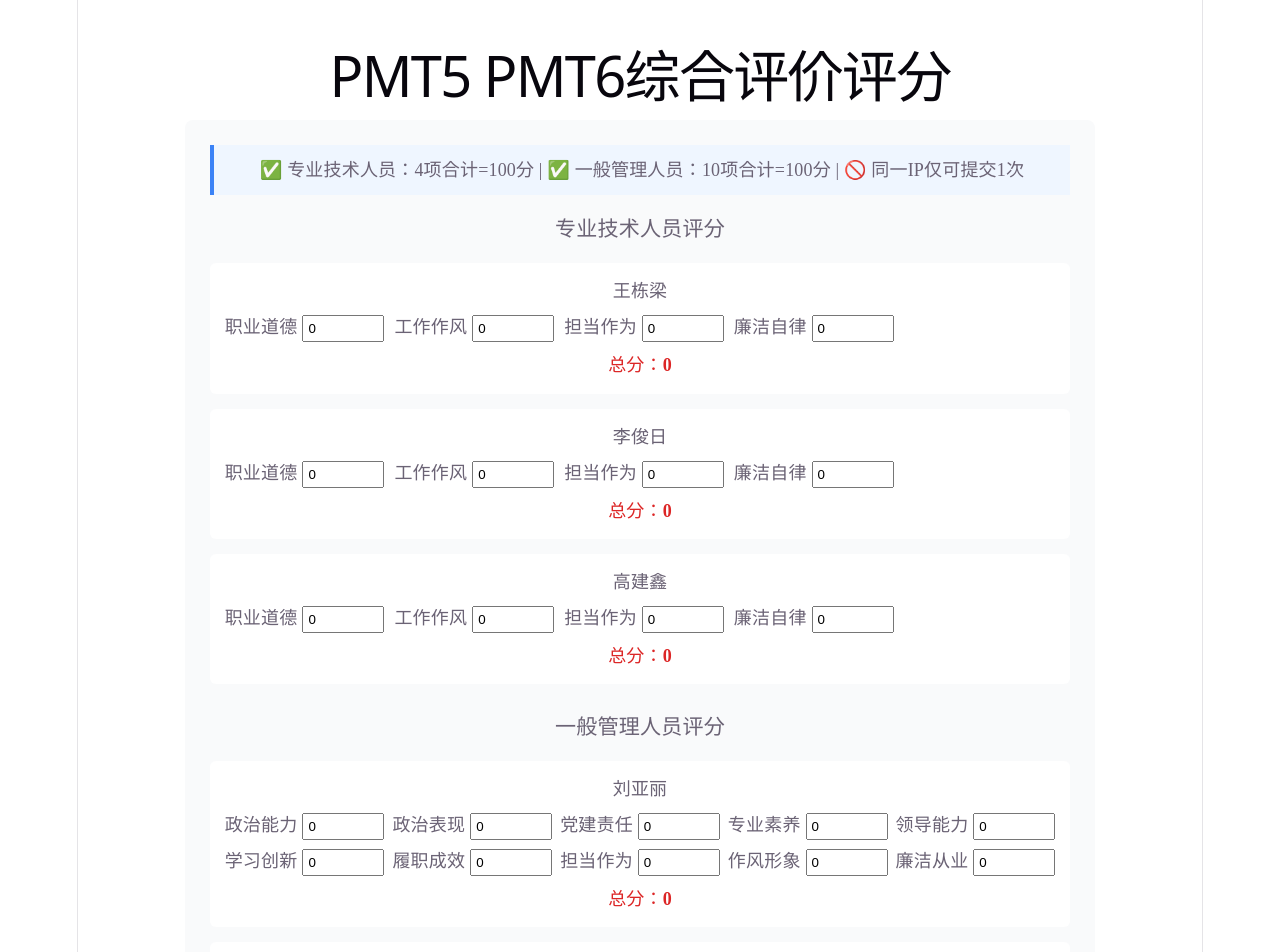
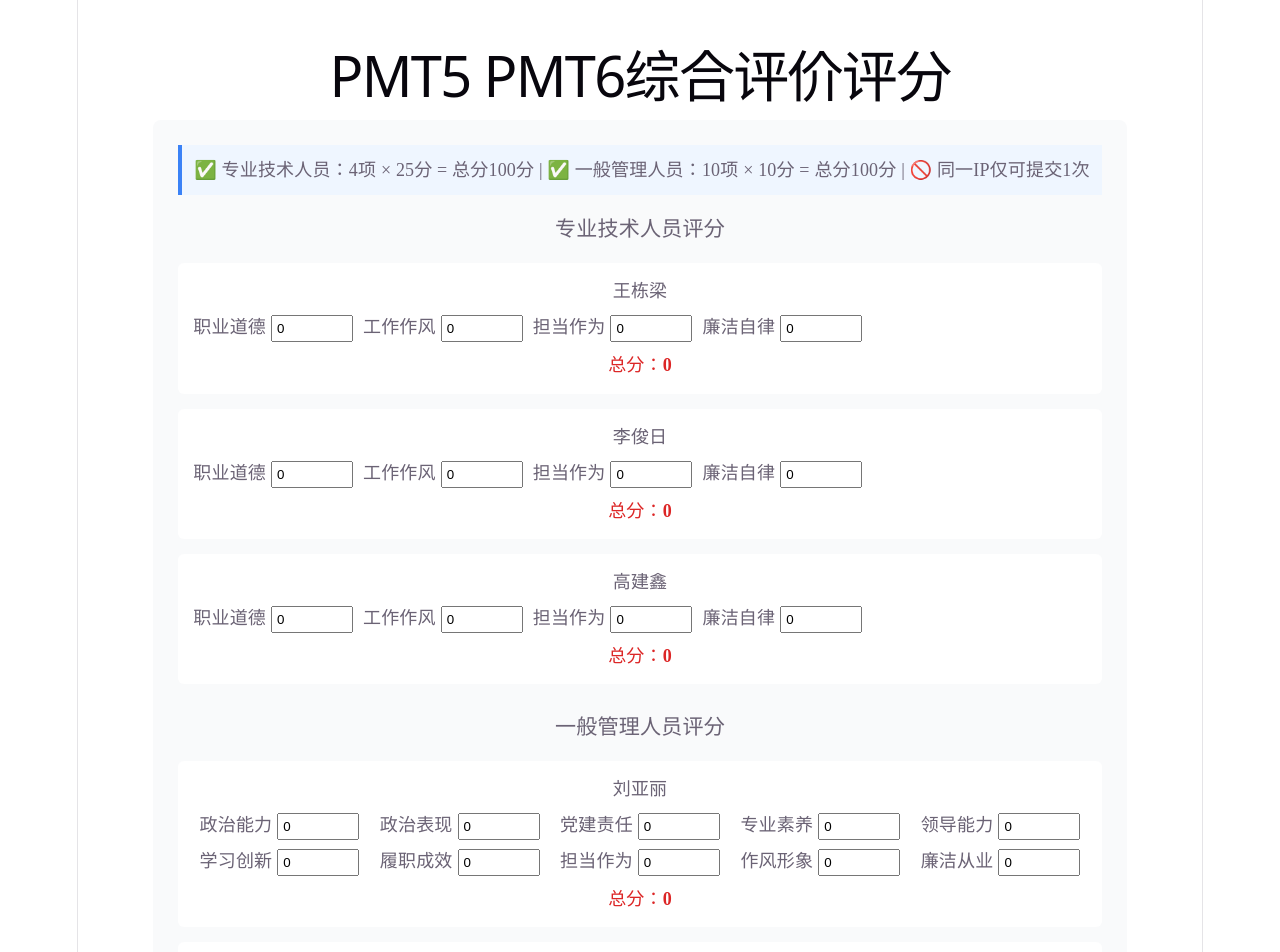
Before and after one commit to ailosasa/vote-vue-ai, a Vue app: page /dept_PMT6 in a window 1280 px wide. Shown: the top 952 px of the page. Built offline with nearby package versions, Linux system fonts and the light colour scheme.

Commit message:
修改考评问卷评分校验规则

```diff
--- a/src/views/Dept_PMT5.vue
+++ b/src/views/Dept_PMT5.vue
@@ -2,73 +2,86 @@
   <div class="app-container">
     <h1>{{ data.deptName }} PMT5综合评价评分</h1>
     <div class="vote-form">
-      <div class="form-tip">✅ 专业技术人员：4项合计=100分 | ✅ 一般管理人员：10项合计=100分 | 🚫 同一IP仅可提交1次</div>
+      <!-- 修正提示语：匹配最新评分规则 -->
+      <div class="form-tip">
+        ✅ 专业技术人员：4项 × 25分 = 总分100分 |
+        ✅ 一般管理人员：10项 × 10分 = 总分100分 |
+        🚫 同一IP仅可提交1次
+      </div>
 
-      <!-- 板块1：专业技术人员（从JSON读取） -->
+      <!-- 板块1：专业技术人员（每项最高25分） -->
       <div class="section">
         <h3>专业技术人员评分</h3>
         <div v-for="name in data.technicalStaff" :key="name" class="person-box">
           <span>{{ name }}</span>
           <div class="score-items">
-            <div>职业道德<input v-model.number="tech[name].moral" @input="calcTech(name)" min="0" max="100"></div>
-            <div>工作作风<input v-model.number="tech[name].work_style" @input="calcTech(name)" min="0" max="100"></div>
-            <div>担当作为<input v-model.number="tech[name].responsibility" @input="calcTech(name)" min="0" max="100"></div>
-            <div>廉洁自律<input v-model.number="tech[name].integrity" @input="calcTech(name)" min="0" max="100"></div>
+            <div>职业道德<input v-model.number="tech[name].moral" @input="calcTech(name)" min="0" max="25"></div>
+            <div>工作作风<input v-model.number="tech[name].work_style" @input="calcTech(name)" min="0" max="25"></div>
+            <div>担当作为<input v-model.number="tech[name].responsibility" @input="calcTech(name)" min="0" max="25"></div>
+            <div>廉洁自律<input v-model.number="tech[name].integrity" @input="calcTech(name)" min="0" max="25"></div>
           </div>
           <div class="total">总分：{{ techTotal[name] }}</div>
         </div>
       </div>
 
-      <!-- 板块2：一般管理人员（从JSON读取） -->
+      <!-- 板块2：一般管理人员（每项最高10分） -->
       <div class="section">
         <h3>一般管理人员评分</h3>
         <div v-for="name in data.managementStaff" :key="name" class="person-box">
           <span>{{ name }}</span>
           <div class="score-items grid-10">
-            <div>政治能力<input v-model.number="manage[name].political_ability" @input="calcManage(name)" min="0" max="100"></div>
-            <div>政治表现<input v-model.number="manage[name].political_performance" @input="calcManage(name)" min="0" max="100"></div>
-            <div>党建责任<input v-model.number="manage[name].party_duty" @input="calcManage(name)" min="0" max="100"></div>
-            <div>专业素养<input v-model.number="manage[name].professional" @input="calcManage(name)" min="0" max="100"></div>
-            <div>领导能力<input v-model.number="manage[name].leadership" @input="calcManage(name)" min="0" max="100"></div>
-            <div>学习创新<input v-model.number="manage[name].innovation" @input="calcManage(name)" min="0" max="100"></div>
-            <div>履职成效<input v-model.number="manage[name].performance" @input="calcManage(name)" min="0" max="100"></div>
-            <div>担当作为<input v-model.number="manage[name].act" @input="calcManage(name)" min="0" max="100"></div>
-            <div>作风形象<input v-model.number="manage[name].style_image" @input="calcManage(name)" min="0" max="100"></div>
-            <div>廉洁从业<input v-model.number="manage[name].integrity_work" @input="calcManage(name)" min="0" max="100"></div>
+            <div>政治能力<input v-model.number="manage[name].political_ability" @input="calcManage(name)" min="0" max="10"></div>
+            <div>政治表现<input v-model.number="manage[name].political_performance" @input="calcManage(name)" min="0" max="10"></div>
+            <div>党建责任<input v-model.number="manage[name].party_duty" @input="calcManage(name)" min="0" max="10"></div>
+            <div>专业素养<input v-model.number="manage[name].professional" @input="calcManage(name)" min="0" max="10"></div>
+            <div>领导能力<input v-model.number="manage[name].leadership" @input="calcManage(name)" min="0" max="10">
+            </div>
+            <div>学习创新<input v-model.number="manage[name].innovation" @input="calcManage(name)" min="0" max="10">
+            </div>
+            <div>履职成效<input v-model.number="manage[name].performance" @input="calcManage(name)" min="0" max="10">
+            </div>
+            <div>担当作为<input v-model.number="manage[name].act" @input="calcManage(name)" min="0" max="10"></div>
+            <div>作风形象<input v-model.number="manage[name].style_image" @input="calcManage(name)" min="0" max="10">
+            </div>
+            <div>廉洁从业<input v-model.number="manage[name].integrity_work" @input="calcManage(name)" min="0" max="10">
+            </div>
           </div>
           <div class="total">总分：{{ manageTotal[name] }}</div>
         </div>
       </div>
 
-      <button class="submit-btn" @click="submitAll" :disabled="submitting">{{ submitting ? '提交中...' : '提交全部评分' }}</button>
+      <button class="submit-btn" @click="submitAll" :disabled="submitting">{{
+          submitting ? '提交中...' : '提交全部评分'
+        }}
+      </button>
       <div v-if="msg" class="message" :class="type">{{ msg }}</div>
     </div>
   </div>
 </template>
 
 <script setup>
-import { ref, reactive } from 'vue'
-import { supabase } from '../utils/supabase'
-import { getClientIP } from '../utils/ip'
-// 🔥 核心：从data文件读取部门人员（无硬编码）
+import {ref, reactive} from 'vue'
+import {supabase} from '../utils/supabase'
+import {getClientIP} from '../utils/ip'
+// 从JSON文件读取人员数据
 import data from '../data/dept_PMT5.json'
 
-// 自动从JSON获取配置
 const DEPT = data.deptName
 const techPersons = data.technicalStaff
 const managePersons = data.managementStaff
 
-// 评分数据初始化
+// 初始化技术人员评分
 const tech = reactive({})
 const techTotal = reactive({})
-techPersons.forEach(n => tech[n] = { moral:0, work_style:0, responsibility:0, integrity:0 })
+techPersons.forEach(n => tech[n] = {moral: 0, work_style: 0, responsibility: 0, integrity: 0})
 techPersons.forEach(n => techTotal[n] = 0)
 
+// 初始化管理人员评分
 const manage = reactive({})
 const manageTotal = reactive({})
 managePersons.forEach(n => manage[n] = {
-  political_ability:0, political_performance:0, party_duty:0, professional:0, leadership:0,
-  innovation:0, performance:0, act:0, style_image:0, integrity_work:0
+  political_ability: 0, political_performance: 0, party_duty: 0, professional: 0, leadership: 0,
+  innovation: 0, performance: 0, act: 0, style_image: 0, integrity_work: 0
 })
 managePersons.forEach(n => manageTotal[n] = 0)
 
@@ -88,25 +101,29 @@ const calcManage = (name) => {
   manageTotal[name] = s.political_ability + s.political_performance + s.party_duty + s.professional + s.leadership + s.innovation + s.performance + s.act + s.style_image + s.integrity_work
 }
 
-// 一键提交
+// 提交逻辑（不变）
 const submitAll = async () => {
   submitting.value = true
   msg.value = ''
   const ip = await getClientIP()
 
   try {
-    // IP防重复
-    const { data: hasTech } = await supabase.from('tech_scores').select('*').eq('dept_name', DEPT).eq('ip', ip)
-    const { data: hasManage } = await supabase.from('manage_scores').select('*').eq('dept_name', DEPT).eq('ip', ip)
+    // IP防重复提交
+    const {data: hasTech} = await supabase.from('tech_scores').select('*').eq('dept_name', DEPT).eq('ip', ip)
+    const {data: hasManage} = await supabase.from('manage_scores').select('*').eq('dept_name', DEPT).eq('ip', ip)
     if (hasTech.length > 0 || hasManage.length > 0) throw new Error('当前IP已提交，不可重复提交')
 
-    // 总分校验
-    techPersons.forEach(n => { if (techTotal[n] !== 100) throw new Error(`${n} 技术人员总分必须=100`) })
-    managePersons.forEach(n => { if (manageTotal[n] !== 100) throw new Error(`${n} 管理人员总分必须=100`) })
+    // 强制校验总分100
+    techPersons.forEach(n => {
+      if (techTotal[n] !== 100) throw new Error(`${n} 技术人员总分必须=100`)
+    })
+    managePersons.forEach(n => {
+      if (manageTotal[n] !== 100) throw new Error(`${n} 管理人员总分必须=100`)
+    })
 
-    // 提交双表
-    const techData = techPersons.map(n => ({ dept_name: DEPT, person_name: n, ...tech[n], total_score: 100, ip }))
-    const manageData = managePersons.map(n => ({ dept_name: DEPT, person_name: n, ...manage[n], total_score: 100, ip }))
+    // 批量提交至两张独立表
+    const techData = techPersons.map(n => ({dept_name: DEPT, person_name: n, ...tech[n], total_score: 100, ip}))
+    const manageData = managePersons.map(n => ({dept_name: DEPT, person_name: n, ...manage[n], total_score: 100, ip}))
     await supabase.from('tech_scores').insert(techData)
     await supabase.from('manage_scores').insert(manageData)
 
@@ -122,17 +139,82 @@ const submitAll = async () => {
 </script>
 
 <style scoped>
-.app-container{max-width:1200px;margin:30px auto;padding:0 20px;font-family:Microsoft YaHei}
-.vote-form{padding:25px;background:#f9fafb;border-radius:8px}
-.form-tip{padding:12px;background:#eff6ff;border-left:4px solid #3b82f6;margin-bottom:20px}
-.section{margin-bottom:30px}
-.person-box{padding:15px;background:white;border-radius:6px;margin-bottom:15px}
-.score-items{display:flex;gap:10px;flex-wrap:wrap;margin:10px 0}
-.grid-10{display:grid;grid-template-columns:repeat(5,1fr);gap:8px}
-input{width:70px;padding:4px;margin-left:5px}
-.total{color:#dc2626;font-weight:bold}
-.submit-btn{width:100%;padding:14px;background:#2563eb;color:white;border:none;border-radius:6px;font-size:16px}
-.message{padding:12px;margin-top:15px;text-align:center}
-.success{background:#dcfce7}
-.error{background:#fee2e2}
+.app-container {
+  max-width: 1200px;
+  margin: 30px auto;
+  padding: 0 20px;
+  font-family: Microsoft YaHei
+}
+
+.vote-form {
+  padding: 25px;
+  background: #f9fafb;
+  border-radius: 8px
+}
+
+.form-tip {
+  padding: 12px;
+  background: #eff6ff;
+  border-left: 4px solid #3b82f6;
+  margin-bottom: 20px
+}
+
+.section {
+  margin-bottom: 30px
+}
+
+.person-box {
+  padding: 15px;
+  background: white;
+  border-radius: 6px;
+  margin-bottom: 15px
+}
+
+.score-items {
+  display: flex;
+  gap: 10px;
+  flex-wrap: wrap;
+  margin: 10px 0
+}
+
+.grid-10 {
+  display: grid;
+  grid-template-columns:repeat(5, 1fr);
+  gap: 8px
+}
+
+input {
+  width: 70px;
+  padding: 4px;
+  margin-left: 5px
+}
+
+.total {
+  color: #dc2626;
+  font-weight: bold
+}
+
+.submit-btn {
+  width: 100%;
+  padding: 14px;
+  background: #2563eb;
+  color: white;
+  border: none;
+  border-radius: 6px;
+  font-size: 16px
+}
+
+.message {
+  padding: 12px;
+  margin-top: 15px;
+  text-align: center
+}
+
+.success {
+  background: #dcfce7
+}
+
+.error {
+  background: #fee2e2
+}
 </style>
--- a/src/views/Dept_PMT6.vue
+++ b/src/views/Dept_PMT6.vue
@@ -2,73 +2,86 @@
   <div class="app-container">
     <h1>{{ data.deptName }} PMT6综合评价评分</h1>
     <div class="vote-form">
-      <div class="form-tip">✅ 专业技术人员：4项合计=100分 | ✅ 一般管理人员：10项合计=100分 | 🚫 同一IP仅可提交1次</div>
+      <!-- 修正提示语：匹配最新评分规则 -->
+      <div class="form-tip">
+        ✅ 专业技术人员：4项 × 25分 = 总分100分 |
+        ✅ 一般管理人员：10项 × 10分 = 总分100分 |
+        🚫 同一IP仅可提交1次
+      </div>
 
-      <!-- 板块1：专业技术人员（从JSON读取） -->
+      <!-- 板块1：专业技术人员（每项最高25分） -->
       <div class="section">
         <h3>专业技术人员评分</h3>
         <div v-for="name in data.technicalStaff" :key="name" class="person-box">
           <span>{{ name }}</span>
           <div class="score-items">
-            <div>职业道德<input v-model.number="tech[name].moral" @input="calcTech(name)" min="0" max="100"></div>
-            <div>工作作风<input v-model.number="tech[name].work_style" @input="calcTech(name)" min="0" max="100"></div>
-            <div>担当作为<input v-model.number="tech[name].responsibility" @input="calcTech(name)" min="0" max="100"></div>
-            <div>廉洁自律<input v-model.number="tech[name].integrity" @input="calcTech(name)" min="0" max="100"></div>
+            <div>职业道德<input v-model.number="tech[name].moral" @input="calcTech(name)" min="0" max="25"></div>
+            <div>工作作风<input v-model.number="tech[name].work_style" @input="calcTech(name)" min="0" max="25"></div>
+            <div>担当作为<input v-model.number="tech[name].responsibility" @input="calcTech(name)" min="0" max="25"></div>
+            <div>廉洁自律<input v-model.number="tech[name].integrity" @input="calcTech(name)" min="0" max="25"></div>
           </div>
           <div class="total">总分：{{ techTotal[name] }}</div>
         </div>
       </div>
 
-      <!-- 板块2：一般管理人员（从JSON读取） -->
+      <!-- 板块2：一般管理人员（每项最高10分） -->
       <div class="section">
         <h3>一般管理人员评分</h3>
         <div v-for="name in data.managementStaff" :key="name" class="person-box">
           <span>{{ name }}</span>
           <div class="score-items grid-10">
-            <div>政治能力<input v-model.number="manage[name].political_ability" @input="calcManage(name)" min="0" max="100"></div>
-            <div>政治表现<input v-model.number="manage[name].political_performance" @input="calcManage(name)" min="0" max="100"></div>
-            <div>党建责任<input v-model.number="manage[name].party_duty" @input="calcManage(name)" min="0" max="100"></div>
-            <div>专业素养<input v-model.number="manage[name].professional" @input="calcManage(name)" min="0" max="100"></div>
-            <div>领导能力<input v-model.number="manage[name].leadership" @input="calcManage(name)" min="0" max="100"></div>
-            <div>学习创新<input v-model.number="manage[name].innovation" @input="calcManage(name)" min="0" max="100"></div>
-            <div>履职成效<input v-model.number="manage[name].performance" @input="calcManage(name)" min="0" max="100"></div>
-            <div>担当作为<input v-model.number="manage[name].act" @input="calcManage(name)" min="0" max="100"></div>
-            <div>作风形象<input v-model.number="manage[name].style_image" @input="calcManage(name)" min="0" max="100"></div>
-            <div>廉洁从业<input v-model.number="manage[name].integrity_work" @input="calcManage(name)" min="0" max="100"></div>
+            <div>政治能力<input v-model.number="manage[name].political_ability" @input="calcManage(name)" min="0" max="10"></div>
+            <div>政治表现<input v-model.number="manage[name].political_performance" @input="calcManage(name)" min="0" max="10"></div>
+            <div>党建责任<input v-model.number="manage[name].party_duty" @input="calcManage(name)" min="0" max="10"></div>
+            <div>专业素养<input v-model.number="manage[name].professional" @input="calcManage(name)" min="0" max="10"></div>
+            <div>领导能力<input v-model.number="manage[name].leadership" @input="calcManage(name)" min="0" max="10">
+            </div>
+            <div>学习创新<input v-model.number="manage[name].innovation" @input="calcManage(name)" min="0" max="10">
+            </div>
+            <div>履职成效<input v-model.number="manage[name].performance" @input="calcManage(name)" min="0" max="10">
+            </div>
+            <div>担当作为<input v-model.number="manage[name].act" @input="calcManage(name)" min="0" max="10"></div>
+            <div>作风形象<input v-model.number="manage[name].style_image" @input="calcManage(name)" min="0" max="10">
+            </div>
+            <div>廉洁从业<input v-model.number="manage[name].integrity_work" @input="calcManage(name)" min="0" max="10">
+            </div>
           </div>
           <div class="total">总分：{{ manageTotal[name] }}</div>
         </div>
       </div>
 
-      <button class="submit-btn" @click="submitAll" :disabled="submitting">{{ submitting ? '提交中...' : '提交全部评分' }}</button>
+      <button class="submit-btn" @click="submitAll" :disabled="submitting">{{
+          submitting ? '提交中...' : '提交全部评分'
+        }}
+      </button>
       <div v-if="msg" class="message" :class="type">{{ msg }}</div>
     </div>
   </div>
 </template>
 
 <script setup>
-import { ref, reactive } from 'vue'
-import { supabase } from '../utils/supabase'
-import { getClientIP } from '../utils/ip'
-// 🔥 核心：从data文件读取部门人员（无硬编码）
+import {ref, reactive} from 'vue'
+import {supabase} from '../utils/supabase'
+import {getClientIP} from '../utils/ip'
+// 从JSON文件读取人员数据
 import data from '../data/dept_PMT6.json'
 
-// 自动从JSON获取配置
 const DEPT = data.deptName
 const techPersons = data.technicalStaff
 const managePersons = data.managementStaff
 
-// 评分数据初始化
+// 初始化技术人员评分
 const tech = reactive({})
 const techTotal = reactive({})
-techPersons.forEach(n => tech[n] = { moral:0, work_style:0, responsibility:0, integrity:0 })
+techPersons.forEach(n => tech[n] = {moral: 0, work_style: 0, responsibility: 0, integrity: 0})
 techPersons.forEach(n => techTotal[n] = 0)
 
+// 初始化管理人员评分
 const manage = reactive({})
 const manageTotal = reactive({})
 managePersons.forEach(n => manage[n] = {
-  political_ability:0, political_performance:0, party_duty:0, professional:0, leadership:0,
-  innovation:0, performance:0, act:0, style_image:0, integrity_work:0
+  political_ability: 0, political_performance: 0, party_duty: 0, professional: 0, leadership: 0,
+  innovation: 0, performance: 0, act: 0, style_image: 0, integrity_work: 0
 })
 managePersons.forEach(n => manageTotal[n] = 0)
 
@@ -88,25 +101,29 @@ const calcManage = (name) => {
   manageTotal[name] = s.political_ability + s.political_performance + s.party_duty + s.professional + s.leadership + s.innovation + s.performance + s.act + s.style_image + s.integrity_work
 }
 
-// 一键提交
+// 提交逻辑（不变）
 const submitAll = async () => {
   submitting.value = true
   msg.value = ''
   const ip = await getClientIP()
 
   try {
-    // IP防重复
-    const { data: hasTech } = await supabase.from('tech_scores').select('*').eq('dept_name', DEPT).eq('ip', ip)
-    const { data: hasManage } = await supabase.from('manage_scores').select('*').eq('dept_name', DEPT).eq('ip', ip)
+    // IP防重复提交
+    const {data: hasTech} = await supabase.from('tech_scores').select('*').eq('dept_name', DEPT).eq('ip', ip)
+    const {data: hasManage} = await supabase.from('manage_scores').select('*').eq('dept_name', DEPT).eq('ip', ip)
     if (hasTech.length > 0 || hasManage.length > 0) throw new Error('当前IP已提交，不可重复提交')
 
-    // 总分校验
-    techPersons.forEach(n => { if (techTotal[n] !== 100) throw new Error(`${n} 技术人员总分必须=100`) })
-    managePersons.forEach(n => { if (manageTotal[n] !== 100) throw new Error(`${n} 管理人员总分必须=100`) })
+    // 强制校验总分100
+    techPersons.forEach(n => {
+      if (techTotal[n] !== 100) throw new Error(`${n} 技术人员总分必须=100`)
+    })
+    managePersons.forEach(n => {
+      if (manageTotal[n] !== 100) throw new Error(`${n} 管理人员总分必须=100`)
+    })
 
-    // 提交双表
-    const techData = techPersons.map(n => ({ dept_name: DEPT, person_name: n, ...tech[n], total_score: 100, ip }))
-    const manageData = managePersons.map(n => ({ dept_name: DEPT, person_name: n, ...manage[n], total_score: 100, ip }))
+    // 批量提交至两张独立表
+    const techData = techPersons.map(n => ({dept_name: DEPT, person_name: n, ...tech[n], total_score: 100, ip}))
+    const manageData = managePersons.map(n => ({dept_name: DEPT, person_name: n, ...manage[n], total_score: 100, ip}))
     await supabase.from('tech_scores').insert(techData)
     await supabase.from('manage_scores').insert(manageData)
 
@@ -122,17 +139,82 @@ const submitAll = async () => {
 </script>
 
 <style scoped>
-.app-container{max-width:1200px;margin:30px auto;padding:0 20px;font-family:Microsoft YaHei}
-.vote-form{padding:25px;background:#f9fafb;border-radius:8px}
-.form-tip{padding:12px;background:#eff6ff;border-left:4px solid #3b82f6;margin-bottom:20px}
-.section{margin-bottom:30px}
-.person-box{padding:15px;background:white;border-radius:6px;margin-bottom:15px}
-.score-items{display:flex;gap:10px;flex-wrap:wrap;margin:10px 0}
-.grid-10{display:grid;grid-template-columns:repeat(5,1fr);gap:8px}
-input{width:70px;padding:4px;margin-left:5px}
-.total{color:#dc2626;font-weight:bold}
-.submit-btn{width:100%;padding:14px;background:#2563eb;color:white;border:none;border-radius:6px;font-size:16px}
-.message{padding:12px;margin-top:15px;text-align:center}
-.success{background:#dcfce7}
-.error{background:#fee2e2}
+.app-container {
+  max-width: 1200px;
+  margin: 30px auto;
+  padding: 0 20px;
+  font-family: Microsoft YaHei
+}
+
+.vote-form {
+  padding: 25px;
+  background: #f9fafb;
+  border-radius: 8px
+}
+
+.form-tip {
+  padding: 12px;
+  background: #eff6ff;
+  border-left: 4px solid #3b82f6;
+  margin-bottom: 20px
+}
+
+.section {
+  margin-bottom: 30px
+}
+
+.person-box {
+  padding: 15px;
+  background: white;
+  border-radius: 6px;
+  margin-bottom: 15px
+}
+
+.score-items {
+  display: flex;
+  gap: 10px;
+  flex-wrap: wrap;
+  margin: 10px 0
+}
+
+.grid-10 {
+  display: grid;
+  grid-template-columns:repeat(5, 1fr);
+  gap: 8px
+}
+
+input {
+  width: 70px;
+  padding: 4px;
+  margin-left: 5px
+}
+
+.total {
+  color: #dc2626;
+  font-weight: bold
+}
+
+.submit-btn {
+  width: 100%;
+  padding: 14px;
+  background: #2563eb;
+  color: white;
+  border: none;
+  border-radius: 6px;
+  font-size: 16px
+}
+
+.message {
+  padding: 12px;
+  margin-top: 15px;
+  text-align: center
+}
+
+.success {
+  background: #dcfce7
+}
+
+.error {
+  background: #fee2e2
+}
 </style>
```
